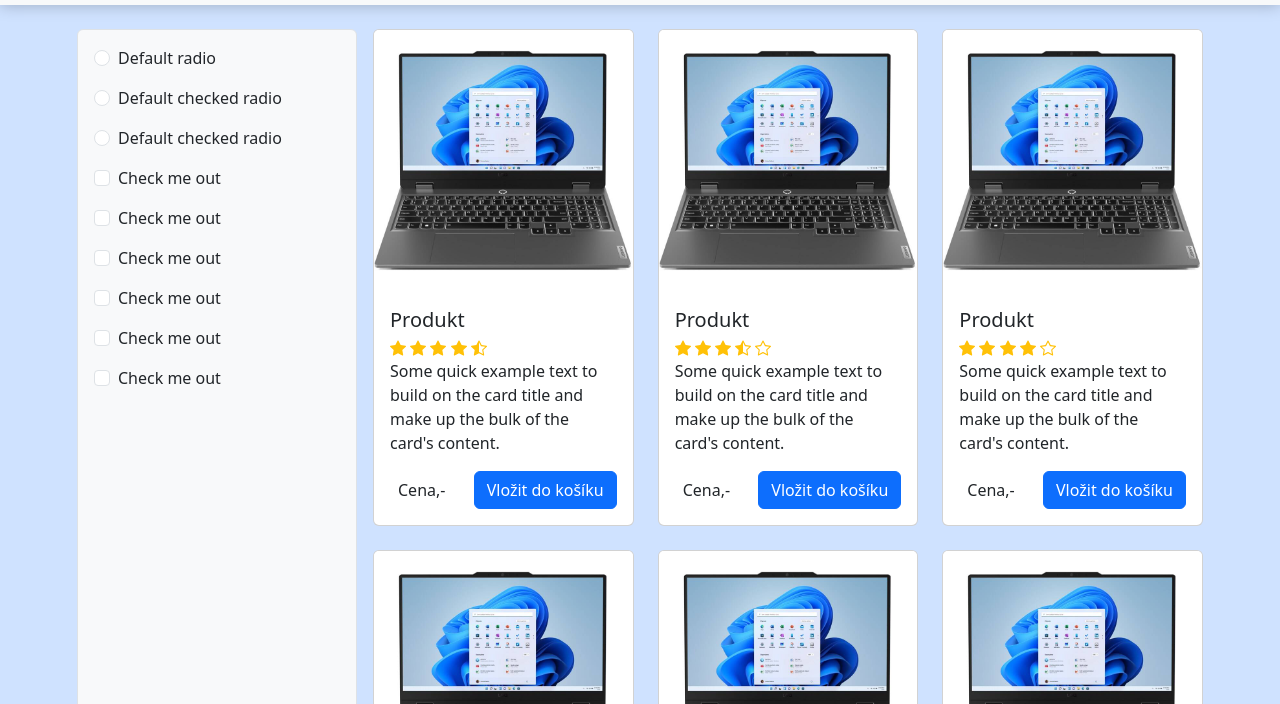
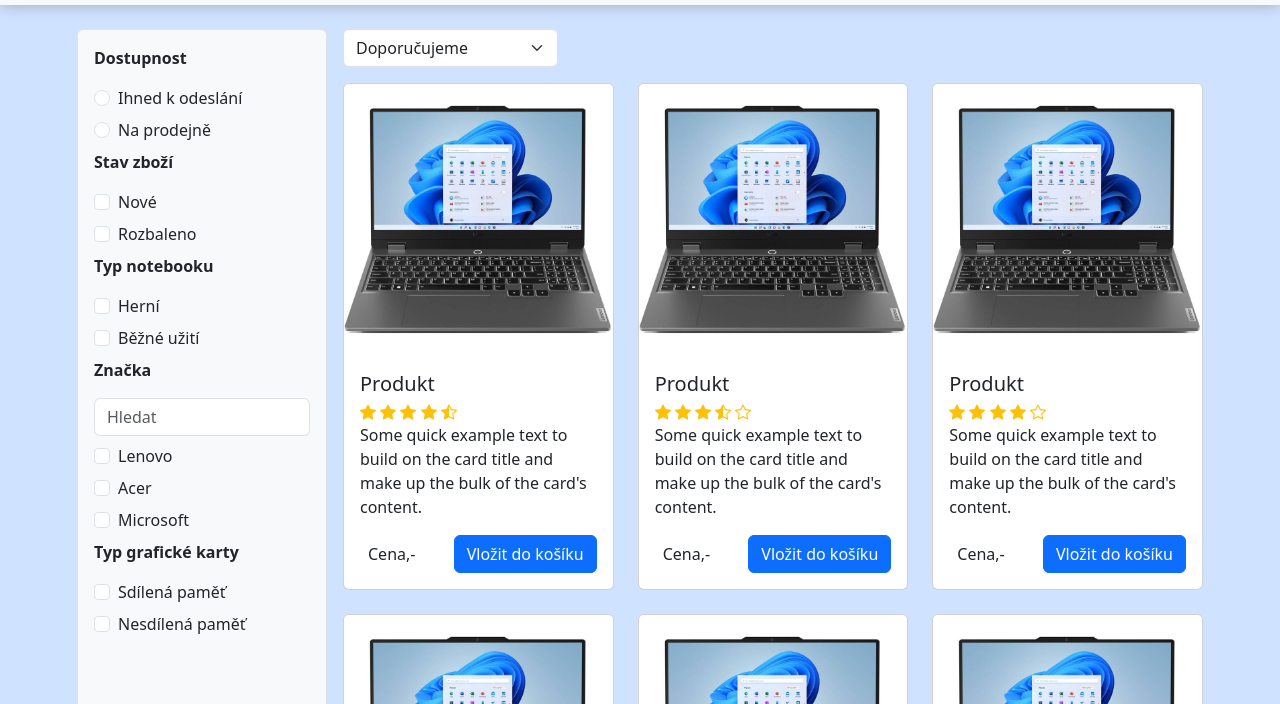
Before and after one commit to andy4156/05-eshop, a plain HTML site: page index.html in a window 1280 px wide. Shown: the part 96-800 px from the top of the page. Drawn offline with Linux system fonts and the light colour scheme.

Commit message:
commit no. 6

```diff
--- a/assets/css/style.css
+++ b/assets/css/style.css
@@ -26,13 +26,17 @@ section.items > .container > .d-flex {
     justify-content: center;
 }
 
+textarea {
+    resize: none;
+}
+
 @media (min-width: 992px) {
     .hid {
         display: block;
     }
 
     section.items > .container > .d-flex {
-        width: 280px;
+        width: 250px;
         justify-content: flex-start;
     }
 
--- a/index.html
+++ b/index.html
@@ -26,8 +26,8 @@
                 <ul class="navbar-nav ms-auto d-flex gap-2">
                     <li class="nav-item">
                         <div class="dropdown">
-                            <a class="btn dropdown-toggle nav-link d-flex align-items-center gap-2 text-black"
-                                href="#" role="button" data-bs-toggle="dropdown" aria-expanded="false">
+                            <a class="btn dropdown-toggle nav-link d-flex align-items-center gap-2 text-black" href="#"
+                                role="button" data-bs-toggle="dropdown" aria-expanded="false">
                                 <svg xmlns="http://www.w3.org/2000/svg" width="16" height="16" fill="currentColor"
                                     class="bi bi-person-circle" viewBox="0 0 16 16">
                                     <path d="M11 6a3 3 0 1 1-6 0 3 3 0 0 1 6 0" />
@@ -72,49 +72,72 @@
         <div class="container d-flex flex-column flex-lg-row gap-3 pb-4">
             <div class="d-flex flex-shrink-0 p-3 bg-body-tertiary border rounded-2">
                 <form>
-                    <div class="mb-3 form-check">
+                    <p class="fw-semibold">Dostupnost</p>
+                    <div class="mb-2 form-check">
                         <input class="form-check-input" type="radio" name="flexRadioDefault" id="flexRadioDefault1">
                         <label class="form-check-label" for="flexRadioDefault1">
-                            Default radio
+                            Ihned k odeslání
                         </label>
                     </div>
-                    <div class="mb-3 form-check">
+                    <div class="mb-2 form-check">
                         <input class="form-check-input" type="radio" name="flexRadioDefault" id="flexRadioDefault2">
                         <label class="form-check-label" for="flexRadioDefault2">
-                            Default checked radio
+                            Na prodejně
                         </label>
                     </div>
-                    <div class="mb-3 form-check">
-                        <input class="form-check-input" type="radio" name="flexRadioDefault" id="flexRadioDefault3">
-                        <label class="form-check-label" for="flexRadioDefault3">
-                            Default checked radio
-                        </label>
+                    <p class="fw-semibold">Stav zboží</p>
+                    <div class="mb-2 form-check">
+                        <input type="checkbox" class="form-check-input" id="exampleCheck6">
+                        <label class="form-check-label" for="exampleCheck6">Nové</label>
                     </div>
-                    <div class="mb-3 form-check">
+                    <div class="mb-2 form-check">
+                        <input type="checkbox" class="form-check-input" id="exampleCheck7">
+                        <label class="form-check-label" for="exampleCheck7">Rozbaleno</label>
+                    </div>
+                    <p class="fw-semibold">Typ notebooku</p>
+                    <div class="mb-2 form-check">
                         <input type="checkbox" class="form-check-input" id="exampleCheck1">
-                        <label class="form-check-label" for="exampleCheck1">Check me out</label>
+                        <label class="form-check-label" for="exampleCheck1">Herní</label>
                     </div>
-                    <div class="mb-3 form-check">
+                    <div class="mb-2 form-check">
                         <input type="checkbox" class="form-check-input" id="exampleCheck2">
-                        <label class="form-check-label" for="exampleCheck2">Check me out</label>
+                        <label class="form-check-label" for="exampleCheck2">Běžné užití</label>
                     </div>
-                    <div class="mb-3 form-check">
+                    <p class="fw-semibold">Značka</p>
+                    <div class="mb-2">
+                        <textarea class="form-control" id="exampleFormControlTextarea1" rows="1" placeholder="Hledat"></textarea>
+                      </div>
+                    <div class="mb-2 form-check">
                         <input type="checkbox" class="form-check-input" id="exampleCheck3">
-                        <label class="form-check-label" for="exampleCheck3">Check me out</label>
+                        <label class="form-check-label" for="exampleCheck3">Lenovo</label>
                     </div>
-                    <div class="mb-3 form-check">
+                    <div class="mb-2 form-check">
                         <input type="checkbox" class="form-check-input" id="exampleCheck4">
-                        <label class="form-check-label" for="exampleCheck4">Check me out</label>
+                        <label class="form-check-label" for="exampleCheck4">Acer</label>
                     </div>
-                    <div class="mb-3 form-check">
+                    <div class="mb-2 form-check">
                         <input type="checkbox" class="form-check-input" id="exampleCheck5">
-                        <label class="form-check-label" for="exampleCheck5">Check me out</label>
+                        <label class="form-check-label" for="exampleCheck5">Microsoft</label>
                     </div>
-                    <div class="mb-3 form-check">
-                        <input type="checkbox" class="form-check-input" id="exampleCheck6">
-                        <label class="form-check-label" for="exampleCheck6">Check me out</label>
+                    <p class="fw-semibold">Typ grafické karty</p>
+                    <div class="mb-2 form-check">
+                        <input type="checkbox" class="form-check-input" id="exampleCheck1">
+                        <label class="form-check-label" for="exampleCheck1">Sdílená paměť</label>
+                    </div>
+                    <div class="mb-2 form-check">
+                        <input type="checkbox" class="form-check-input" id="exampleCheck2">
+                        <label class="form-check-label" for="exampleCheck2">Nesdílená paměť</label>
                         </div>
                 </form>
+            </div>
+            <div>
+                <div class="pb-3 w-25">
+                    <select class="form-select" aria-label="Default select example">
+                        <option selected>Doporučujeme</option>
+                        <option value="1">Nejprodávanější</option>
+                        <option value="2">Nejlevnější</option>
+                        <option value="3">Dle hodnocení</option>
+                      </select>
                 </div>
                 <div class="row row-gap-4">
                     <div class="col-md-6 col-lg-4">
@@ -122,8 +145,8 @@
                             <img src="images/placeholder.jpg" class="card-img-top" alt="product">
                             <div class="card-body">
                                 <a class="card-title fs-5 text-decoration-none" href="product.html">Produkt</a>
-                            <div class="text-warning"><svg xmlns="http://www.w3.org/2000/svg" width="16" height="16" fill="currentColor"
-                                    class="bi bi-star-fill" viewBox="0 0 16 16">
+                                <div class="text-warning"><svg xmlns="http://www.w3.org/2000/svg" width="16" height="16"
+                                        fill="currentColor" class="bi bi-star-fill" viewBox="0 0 16 16">
                                         <path
                                             d="M3.612 15.443c-.386.198-.824-.149-.746-.592l.83-4.73L.173 6.765c-.329-.314-.158-.888.283-.95l4.898-.696L7.538.792c.197-.39.73-.39.927 0l2.184 4.327 4.898.696c.441.062.612.636.282.95l-3.522 3.356.83 4.73c.078.443-.36.79-.746.592L8 13.187l-4.389 2.256z" />
                                     </svg>
@@ -163,8 +186,8 @@
                             <img src="images/placeholder.jpg" class="card-img-top" alt="product">
                             <div class="card-body">
                                 <a class="card-title fs-5 text-decoration-none" href="product.html">Produkt</a>
-                            <div class="text-warning"><svg xmlns="http://www.w3.org/2000/svg" width="16" height="16" fill="currentColor"
-                                    class="bi bi-star-fill" viewBox="0 0 16 16">
+                                <div class="text-warning"><svg xmlns="http://www.w3.org/2000/svg" width="16" height="16"
+                                        fill="currentColor" class="bi bi-star-fill" viewBox="0 0 16 16">
                                         <path
                                             d="M3.612 15.443c-.386.198-.824-.149-.746-.592l.83-4.73L.173 6.765c-.329-.314-.158-.888.283-.95l4.898-.696L7.538.792c.197-.39.73-.39.927 0l2.184 4.327 4.898.696c.441.062.612.636.282.95l-3.522 3.356.83 4.73c.078.443-.36.79-.746.592L8 13.187l-4.389 2.256z" />
                                     </svg>
@@ -204,8 +227,8 @@
                             <img src="images/placeholder.jpg" class="card-img-top" alt="product">
                             <div class="card-body">
                                 <a class="card-title fs-5 text-decoration-none" href="product.html">Produkt</a>
-                            <div class="text-warning"><svg xmlns="http://www.w3.org/2000/svg" width="16" height="16" fill="currentColor"
-                                    class="bi bi-star-fill" viewBox="0 0 16 16">
+                                <div class="text-warning"><svg xmlns="http://www.w3.org/2000/svg" width="16" height="16"
+                                        fill="currentColor" class="bi bi-star-fill" viewBox="0 0 16 16">
                                         <path
                                             d="M3.612 15.443c-.386.198-.824-.149-.746-.592l.83-4.73L.173 6.765c-.329-.314-.158-.888.283-.95l4.898-.696L7.538.792c.197-.39.73-.39.927 0l2.184 4.327 4.898.696c.441.062.612.636.282.95l-3.522 3.356.83 4.73c.078.443-.36.79-.746.592L8 13.187l-4.389 2.256z" />
                                     </svg>
@@ -245,8 +268,8 @@
                             <img src="images/placeholder.jpg" class="card-img-top" alt="product">
                             <div class="card-body">
                                 <a class="card-title fs-5 text-decoration-none" href="product.html">Produkt</a>
-                            <div class="text-warning"><svg xmlns="http://www.w3.org/2000/svg" width="16" height="16" fill="currentColor"
-                                    class="bi bi-star-fill" viewBox="0 0 16 16">
+                                <div class="text-warning"><svg xmlns="http://www.w3.org/2000/svg" width="16" height="16"
+                                        fill="currentColor" class="bi bi-star-fill" viewBox="0 0 16 16">
                                         <path
                                             d="M3.612 15.443c-.386.198-.824-.149-.746-.592l.83-4.73L.173 6.765c-.329-.314-.158-.888.283-.95l4.898-.696L7.538.792c.197-.39.73-.39.927 0l2.184 4.327 4.898.696c.441.062.612.636.282.95l-3.522 3.356.83 4.73c.078.443-.36.79-.746.592L8 13.187l-4.389 2.256z" />
                                     </svg>
@@ -286,8 +309,8 @@
                             <img src="images/placeholder.jpg" class="card-img-top" alt="product">
                             <div class="card-body">
                                 <a class="card-title fs-5 text-decoration-none" href="product.html">Produkt</a>
-                            <div class="text-warning"><svg xmlns="http://www.w3.org/2000/svg" width="16" height="16" fill="currentColor"
-                                    class="bi bi-star-fill" viewBox="0 0 16 16">
+                                <div class="text-warning"><svg xmlns="http://www.w3.org/2000/svg" width="16" height="16"
+                                        fill="currentColor" class="bi bi-star-fill" viewBox="0 0 16 16">
                                         <path
                                             d="M3.612 15.443c-.386.198-.824-.149-.746-.592l.83-4.73L.173 6.765c-.329-.314-.158-.888.283-.95l4.898-.696L7.538.792c.197-.39.73-.39.927 0l2.184 4.327 4.898.696c.441.062.612.636.282.95l-3.522 3.356.83 4.73c.078.443-.36.79-.746.592L8 13.187l-4.389 2.256z" />
                                     </svg>
@@ -327,8 +350,8 @@
                             <img src="images/placeholder.jpg" class="card-img-top" alt="product">
                             <div class="card-body">
                                 <a class="card-title fs-5 text-decoration-none" href="product.html">Produkt</a>
-                            <div class="text-warning"><svg xmlns="http://www.w3.org/2000/svg" width="16" height="16" fill="currentColor"
-                                    class="bi bi-star-fill" viewBox="0 0 16 16">
+                                <div class="text-warning"><svg xmlns="http://www.w3.org/2000/svg" width="16" height="16"
+                                        fill="currentColor" class="bi bi-star-fill" viewBox="0 0 16 16">
                                         <path
                                             d="M3.612 15.443c-.386.198-.824-.149-.746-.592l.83-4.73L.173 6.765c-.329-.314-.158-.888.283-.95l4.898-.696L7.538.792c.197-.39.73-.39.927 0l2.184 4.327 4.898.696c.441.062.612.636.282.95l-3.522 3.356.83 4.73c.078.443-.36.79-.746.592L8 13.187l-4.389 2.256z" />
                                     </svg>
@@ -368,8 +391,8 @@
                             <img src="images/placeholder.jpg" class="card-img-top" alt="product">
                             <div class="card-body">
                                 <a class="card-title fs-5 text-decoration-none" href="product.html">Produkt</a>
-                            <div class="text-warning"><svg xmlns="http://www.w3.org/2000/svg" width="16" height="16" fill="currentColor"
-                                    class="bi bi-star" viewBox="0 0 16 16">
+                                <div class="text-warning"><svg xmlns="http://www.w3.org/2000/svg" width="16" height="16"
+                                        fill="currentColor" class="bi bi-star" viewBox="0 0 16 16">
                                         <path
                                             d="M2.866 14.85c-.078.444.36.791.746.593l4.39-2.256 4.389 2.256c.386.198.824-.149.746-.592l-.83-4.73 3.522-3.356c.33-.314.16-.888-.282-.95l-4.898-.696L8.465.792a.513.513 0 0 0-.927 0L5.354 5.12l-4.898.696c-.441.062-.612.636-.283.95l3.523 3.356-.83 4.73zm4.905-2.767-3.686 1.894.694-3.957a.56.56 0 0 0-.163-.505L1.71 6.745l4.052-.576a.53.53 0 0 0 .393-.288L8 2.223l1.847 3.658a.53.53 0 0 0 .393.288l4.052.575-2.906 2.77a.56.56 0 0 0-.163.506l.694 3.957-3.686-1.894a.5.5 0 0 0-.461 0z" />
                                     </svg>
@@ -409,8 +432,8 @@
                             <img src="images/placeholder.jpg" class="card-img-top" alt="product">
                             <div class="card-body">
                                 <a class="card-title fs-5 text-decoration-none" href="product.html">Produkt</a>
-                            <div class="text-warning"><svg xmlns="http://www.w3.org/2000/svg" width="16" height="16" fill="currentColor"
-                                    class="bi bi-star-fill" viewBox="0 0 16 16">
+                                <div class="text-warning"><svg xmlns="http://www.w3.org/2000/svg" width="16" height="16"
+                                        fill="currentColor" class="bi bi-star-fill" viewBox="0 0 16 16">
                                         <path
                                             d="M3.612 15.443c-.386.198-.824-.149-.746-.592l.83-4.73L.173 6.765c-.329-.314-.158-.888.283-.95l4.898-.696L7.538.792c.197-.39.73-.39.927 0l2.184 4.327 4.898.696c.441.062.612.636.282.95l-3.522 3.356.83 4.73c.078.443-.36.79-.746.592L8 13.187l-4.389 2.256z" />
                                     </svg>
@@ -450,8 +473,8 @@
                             <img src="images/placeholder.jpg" class="card-img-top" alt="product">
                             <div class="card-body">
                                 <a class="card-title fs-5 text-decoration-none" href="product.html">Produkt</a>
-                            <div class="text-warning"><svg xmlns="http://www.w3.org/2000/svg" width="16" height="16" fill="currentColor"
-                                    class="bi bi-star-fill" viewBox="0 0 16 16">
+                                <div class="text-warning"><svg xmlns="http://www.w3.org/2000/svg" width="16" height="16"
+                                        fill="currentColor" class="bi bi-star-fill" viewBox="0 0 16 16">
                                         <path
                                             d="M3.612 15.443c-.386.198-.824-.149-.746-.592l.83-4.73L.173 6.765c-.329-.314-.158-.888.283-.95l4.898-.696L7.538.792c.197-.39.73-.39.927 0l2.184 4.327 4.898.696c.441.062.612.636.282.95l-3.522 3.356.83 4.73c.078.443-.36.79-.746.592L8 13.187l-4.389 2.256z" />
                                     </svg>
@@ -491,8 +514,8 @@
                             <img src="images/placeholder.jpg" class="card-img-top" alt="product">
                             <div class="card-body">
                                 <a class="card-title fs-5 text-decoration-none" href="product.html">Produkt</a>
-                            <div class="text-warning"><svg xmlns="http://www.w3.org/2000/svg" width="16" height="16" fill="currentColor"
-                                    class="bi bi-star-fill" viewBox="0 0 16 16">
+                                <div class="text-warning"><svg xmlns="http://www.w3.org/2000/svg" width="16" height="16"
+                                        fill="currentColor" class="bi bi-star-fill" viewBox="0 0 16 16">
                                         <path
                                             d="M3.612 15.443c-.386.198-.824-.149-.746-.592l.83-4.73L.173 6.765c-.329-.314-.158-.888.283-.95l4.898-.696L7.538.792c.197-.39.73-.39.927 0l2.184 4.327 4.898.696c.441.062.612.636.282.95l-3.522 3.356.83 4.73c.078.443-.36.79-.746.592L8 13.187l-4.389 2.256z" />
                                     </svg>
@@ -532,8 +555,8 @@
                             <img src="images/placeholder.jpg" class="card-img-top" alt="product">
                             <div class="card-body">
                                 <a class="card-title fs-5 text-decoration-none" href="product.html">Produkt</a>
-                            <div class="text-warning"><svg xmlns="http://www.w3.org/2000/svg" width="16" height="16" fill="currentColor"
-                                    class="bi bi-star-half" viewBox="0 0 16 16">
+                                <div class="text-warning"><svg xmlns="http://www.w3.org/2000/svg" width="16" height="16"
+                                        fill="currentColor" class="bi bi-star-half" viewBox="0 0 16 16">
                                         <path
                                             d="M5.354 5.119 7.538.792A.52.52 0 0 1 8 .5c.183 0 .366.097.465.292l2.184 4.327 4.898.696A.54.54 0 0 1 16 6.32a.55.55 0 0 1-.17.445l-3.523 3.356.83 4.73c.078.443-.36.79-.746.592L8 13.187l-4.389 2.256a.5.5 0 0 1-.146.05c-.342.06-.668-.254-.6-.642l.83-4.73L.173 6.765a.55.55 0 0 1-.172-.403.6.6 0 0 1 .085-.302.51.51 0 0 1 .37-.245zM8 12.027a.5.5 0 0 1 .232.056l3.686 1.894-.694-3.957a.56.56 0 0 1 .162-.505l2.907-2.77-4.052-.576a.53.53 0 0 1-.393-.288L8.001 2.223 8 2.226z" />
                                     </svg>
@@ -573,8 +596,8 @@
                             <img src="images/placeholder.jpg" class="card-img-top" alt="product">
                             <div class="card-body">
                                 <a class="card-title fs-5 text-decoration-none" href="product.html">Produkt</a>
-                            <div class="text-warning"><svg xmlns="http://www.w3.org/2000/svg" width="16" height="16" fill="currentColor"
-                                    class="bi bi-star-fill" viewBox="0 0 16 16">
+                                <div class="text-warning"><svg xmlns="http://www.w3.org/2000/svg" width="16" height="16"
+                                        fill="currentColor" class="bi bi-star-fill" viewBox="0 0 16 16">
                                         <path
                                             d="M3.612 15.443c-.386.198-.824-.149-.746-.592l.83-4.73L.173 6.765c-.329-.314-.158-.888.283-.95l4.898-.696L7.538.792c.197-.39.73-.39.927 0l2.184 4.327 4.898.696c.441.062.612.636.282.95l-3.522 3.356.83 4.73c.078.443-.36.79-.746.592L8 13.187l-4.389 2.256z" />
                                     </svg>
@@ -614,8 +637,8 @@
                             <img src="images/placeholder.jpg" class="card-img-top" alt="product">
                             <div class="card-body">
                                 <a class="card-title fs-5 text-decoration-none" href="product.html">Produkt</a>
-                            <div class="text-warning"><svg xmlns="http://www.w3.org/2000/svg" width="16" height="16" fill="currentColor"
-                                    class="bi bi-star-fill" viewBox="0 0 16 16">
+                                <div class="text-warning"><svg xmlns="http://www.w3.org/2000/svg" width="16" height="16"
+                                        fill="currentColor" class="bi bi-star-fill" viewBox="0 0 16 16">
                                         <path
                                             d="M3.612 15.443c-.386.198-.824-.149-.746-.592l.83-4.73L.173 6.765c-.329-.314-.158-.888.283-.95l4.898-.696L7.538.792c.197-.39.73-.39.927 0l2.184 4.327 4.898.696c.441.062.612.636.282.95l-3.522 3.356.83 4.73c.078.443-.36.79-.746.592L8 13.187l-4.389 2.256z" />
                                     </svg>
@@ -655,8 +678,8 @@
                             <img src="images/placeholder.jpg" class="card-img-top" alt="product">
                             <div class="card-body">
                                 <a class="card-title fs-5 text-decoration-none" href="product.html">Produkt</a>
-                            <div class="text-warning"><svg xmlns="http://www.w3.org/2000/svg" width="16" height="16" fill="currentColor"
-                                    class="bi bi-star-fill" viewBox="0 0 16 16">
+                                <div class="text-warning"><svg xmlns="http://www.w3.org/2000/svg" width="16" height="16"
+                                        fill="currentColor" class="bi bi-star-fill" viewBox="0 0 16 16">
                                         <path
                                             d="M3.612 15.443c-.386.198-.824-.149-.746-.592l.83-4.73L.173 6.765c-.329-.314-.158-.888.283-.95l4.898-.696L7.538.792c.197-.39.73-.39.927 0l2.184 4.327 4.898.696c.441.062.612.636.282.95l-3.522 3.356.83 4.73c.078.443-.36.79-.746.592L8 13.187l-4.389 2.256z" />
                                     </svg>
@@ -696,8 +719,8 @@
                             <img src="images/placeholder.jpg" class="card-img-top" alt="product">
                             <div class="card-body">
                                 <a class="card-title fs-5 text-decoration-none" href="product.html">Produkt</a>
-                            <div class="text-warning"><svg xmlns="http://www.w3.org/2000/svg" width="16" height="16" fill="currentColor"
-                                    class="bi bi-star-fill" viewBox="0 0 16 16">
+                                <div class="text-warning"><svg xmlns="http://www.w3.org/2000/svg" width="16" height="16"
+                                        fill="currentColor" class="bi bi-star-fill" viewBox="0 0 16 16">
                                         <path
                                             d="M3.612 15.443c-.386.198-.824-.149-.746-.592l.83-4.73L.173 6.765c-.329-.314-.158-.888.283-.95l4.898-.696L7.538.792c.197-.39.73-.39.927 0l2.184 4.327 4.898.696c.441.062.612.636.282.95l-3.522 3.356.83 4.73c.078.443-.36.79-.746.592L8 13.187l-4.389 2.256z" />
                                     </svg>
@@ -734,6 +757,7 @@
                     </div>
                 </div>
             </div>
+        </div>
     </section>
 
     <footer></footer>
```
Lines whose indentation alone changed are shown as unchanged.
